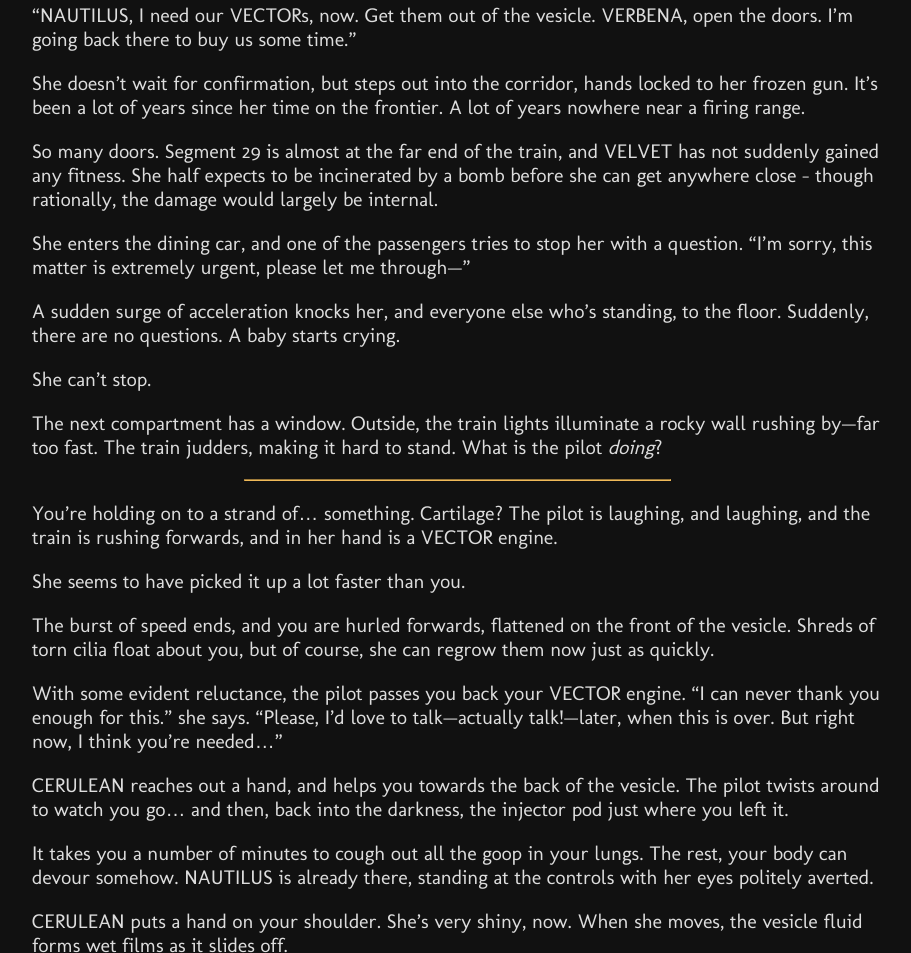
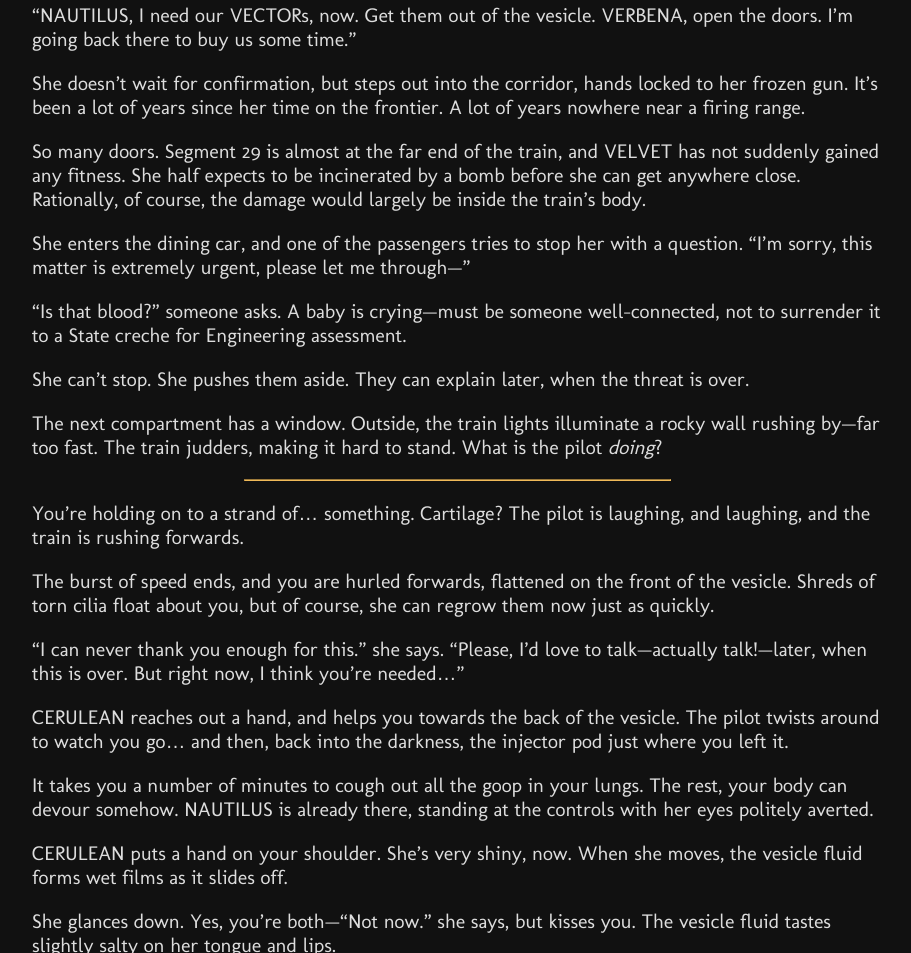
Before and after one commit to canmom/vector, a plain HTML site: page ch7.html in a window 1280 px wide. Shown: the part 10212-11165 px from the top of the page, without its empty margins (183-1094 px from the left). Drawn offline with Linux system fonts and the light colour scheme.

Commit message:
Remove minor plot point from Chapter 7 and link on front page

```diff
--- a/ch7.html
+++ b/ch7.html
@@ -292,25 +292,23 @@
 
 <p>She doesn’t wait for confirmation, but steps out into the corridor, hands locked to her frozen gun. It’s been a lot of years since her time on the frontier. A lot of years nowhere near a firing range.</p>
 
-<p>So many doors. Segment 29 is almost at the far end of the train, and VELVET has not suddenly gained any fitness. She half expects to be incinerated by a bomb before she can get anywhere close - though rationally, the damage would largely be internal.</p>
+<p>So many doors. Segment 29 is almost at the far end of the train, and VELVET has not suddenly gained any fitness. She half expects to be incinerated by a bomb before she can get anywhere close. Rationally, of course, the damage would largely be inside the train’s body.</p>
 
 <p>She enters the dining car, and one of the passengers tries to stop her with a question. “I’m sorry, this matter is extremely urgent, please let me through—”</p>
 
-<p>A sudden surge of acceleration knocks her, and everyone else who’s standing, to the floor. Suddenly, there are no questions. A baby starts crying.</p>
+<p>“Is that blood?” someone asks. A baby is crying—must be someone well-connected, not to surrender it to a State creche for Engineering assessment.</p>
 
-<p>She can’t stop.</p>
+<p>She can’t stop. She pushes them aside. They can explain later, when the threat is over.</p>
 
 <p>The next compartment has a window. Outside, the train lights illuminate a rocky wall rushing by—far too fast. The train judders, making it hard to stand. What is the pilot <em>doing</em>?</p>
 
 <hr />
 
-<p>You’re holding on to a strand of… something. Cartilage? The pilot is laughing, and laughing, and the train is rushing forwards, and in her hand is a VECTOR engine.</p>
-
-<p>She seems to have picked it up a lot faster than you.</p>
+<p>You’re holding on to a strand of… something. Cartilage? The pilot is laughing, and laughing, and the train is rushing forwards.</p>
 
 <p>The burst of speed ends, and you are hurled forwards, flattened on the front of the vesicle. Shreds of torn cilia float about you, but of course, she can regrow them now just as quickly.</p>
 
-<p>With some evident reluctance, the pilot passes you back your VECTOR engine. “I can never thank you enough for this.” she says. “Please, I’d love to talk—actually talk!—later, when this is over. But right now, I think you’re needed…”</p>
+<p>“I can never thank you enough for this.” she says. “Please, I’d love to talk—actually talk!—later, when this is over. But right now, I think you’re needed…”</p>
 
 <p>CERULEAN reaches out a hand, and helps you towards the back of the vesicle. The pilot twists around to watch you go… and then, back into the darkness, the injector pod just where you left it.</p>
 
```
Also changed, not shown: index.html (+3 -3 lines), 1 other file.
